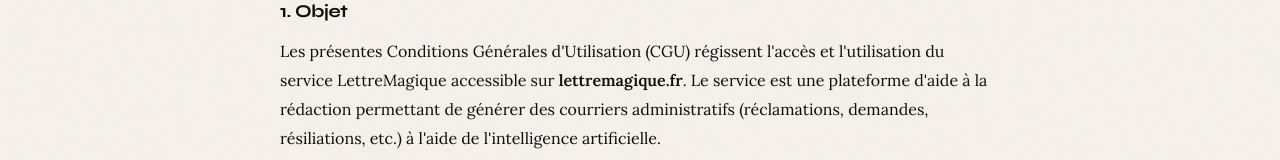
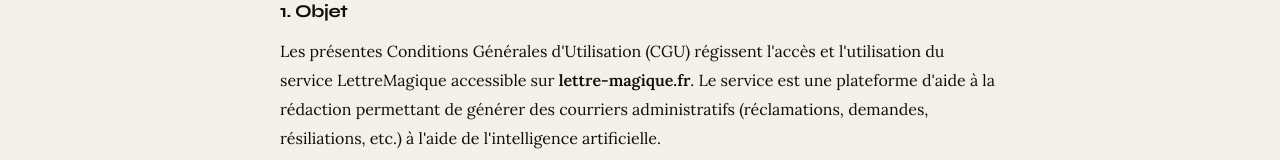
Before and after one commit to Totoken91/Lettre-Magique, a Next.js app in the folder app/: page /cgu in a window 1280 px wide. Shown: the part 397-557 px from the top of the page. Built offline with nearby package versions, Linux system fonts and the light colour scheme; no server answers; a web font is replaced by a local one.

Commit message:
Fix: correction URL lettre-magique.fr (avec tiret) dans CGU et mentions légales
https://claude.ai/code/session_01DKpYv536hmBSZdg45wB3uo

```diff
--- a/app/app/cgu/page.tsx
+++ b/app/app/cgu/page.tsx
@@ -43,7 +43,7 @@ export default function CguPage() {
             </h2>
             <p>
               Les présentes Conditions Générales d'Utilisation (CGU) régissent l'accès et l'utilisation du service
-              LettreMagique accessible sur <strong>lettremagique.fr</strong>. Le service est une plateforme d'aide à la
+              LettreMagique accessible sur <strong>lettre-magique.fr</strong>. Le service est une plateforme d'aide à la
               rédaction permettant de générer des courriers administratifs (réclamations, demandes, résiliations, etc.)
               à l'aide de l'intelligence artificielle.
             </p>
--- a/app/app/mentions-legales/page.tsx
+++ b/app/app/mentions-legales/page.tsx
@@ -41,7 +41,7 @@ export default function MentionsLegalesPage() {
             <h2 className="text-lg font-bold mb-3 tracking-tight" style={{ fontFamily: "var(--font-syne)" }}>
               1. Éditeur du site
             </h2>
-            <p>Le site <strong>lettremagique.fr</strong> est édité par :</p>
+            <p>Le site <strong>lettre-magique.fr</strong> est édité par :</p>
             <ul className="mt-3 space-y-1 text-sm" style={{ fontFamily: "var(--font-dm-mono)", color: "var(--muted-lm)" }}>
               <li><strong style={{ color: "var(--ink)" }}>Entreprise :</strong> totoken (Entreprise individuelle)</li>
               <li><strong style={{ color: "var(--ink)" }}>Adresse :</strong> 21 Domaine de Montvoisin, 91400 Gometz-la-Ville</li>
```
